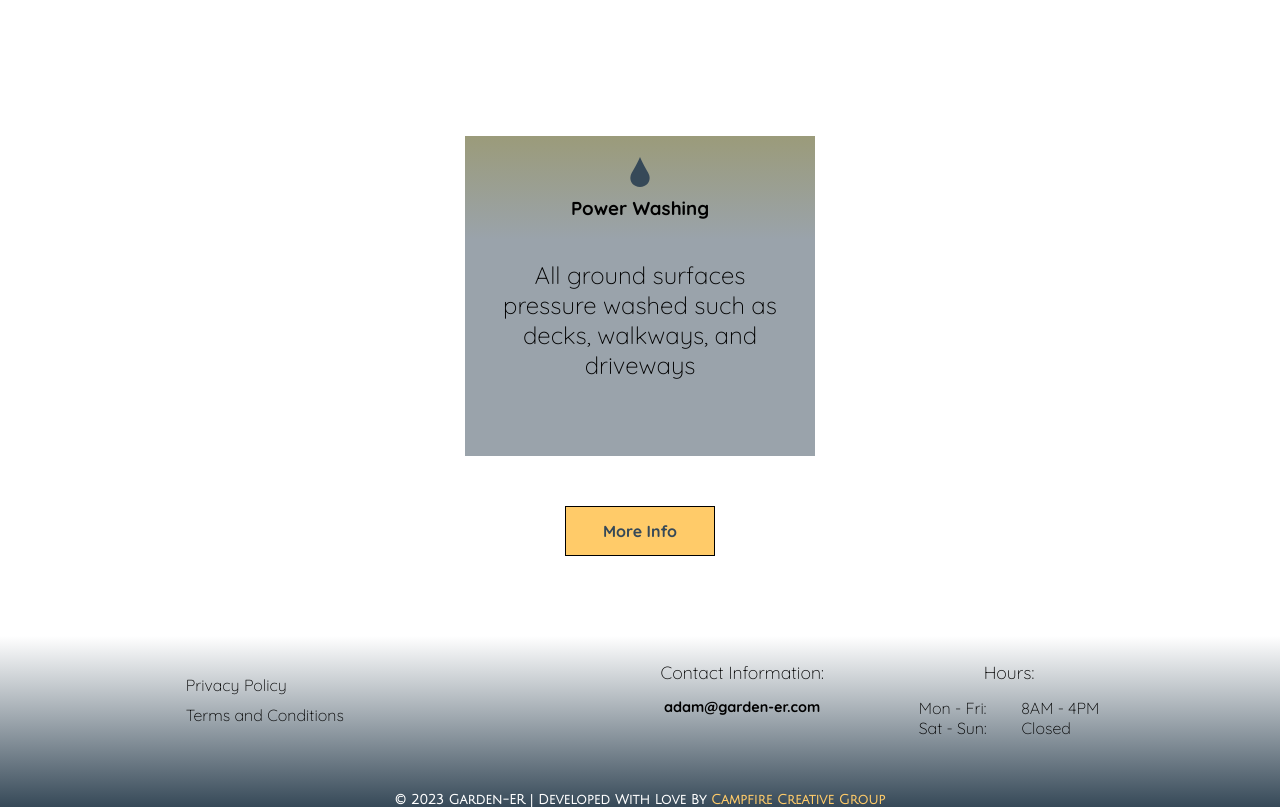
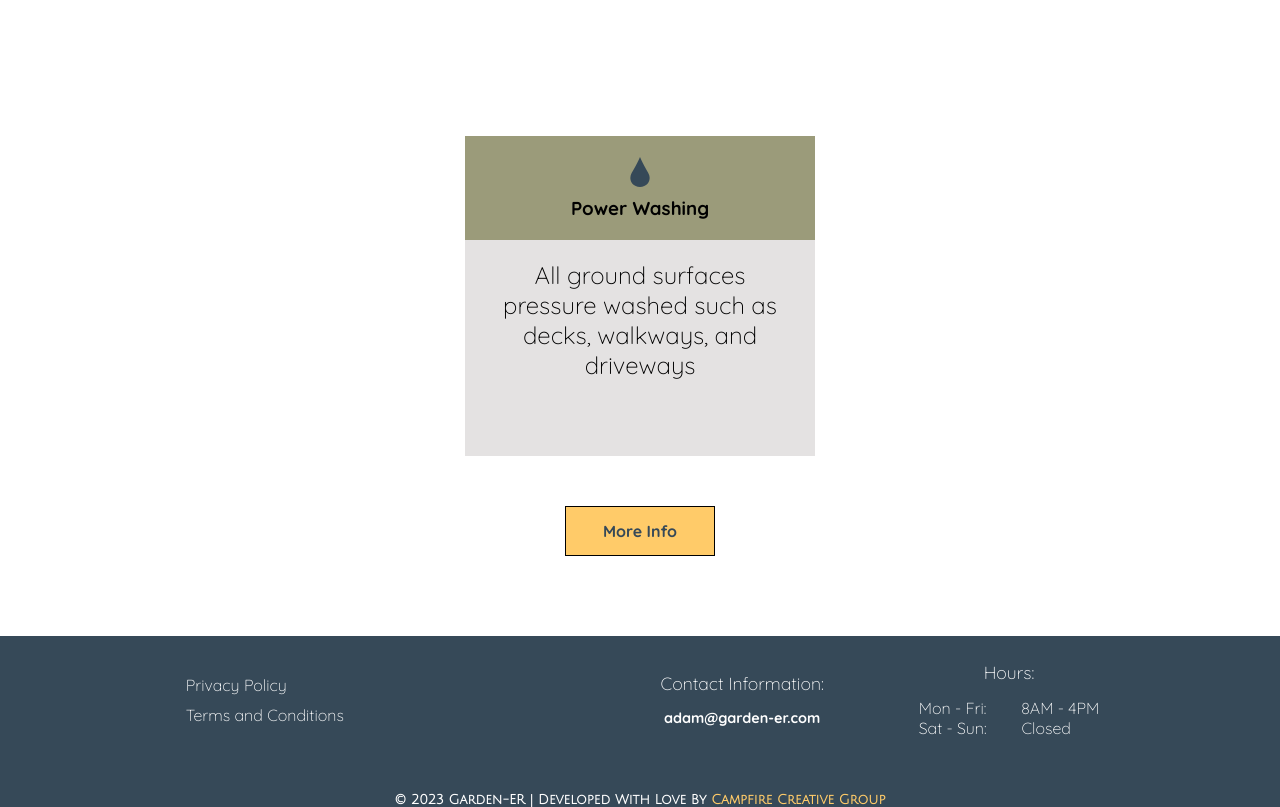
Before and after one commit to jamesrkaliszuk/g-er-nextjs, a Next.js app: page / in a window 1280 px wide. Shown: the part 3040-3847 px from the top of the page. Built offline with nearby package versions, Linux system fonts and the light colour scheme; a web font is replaced by a local one.

Commit message:
Fixed footer and service blocks
got rid of linear gradients, added new date function for footer, and changed some colors.

```diff
--- a/src/components/footer/Footer.jsx
+++ b/src/components/footer/Footer.jsx
@@ -2,6 +2,8 @@ import React from 'react'
 import styles from '../../styles/Footer.module.css'
 
 const Footer = () => {
+    const newDate = new Date();
+    const getFullYear = newDate.getFullYear();
     return (
         <>
             <footer className={styles.footerContainer}>
@@ -31,7 +33,7 @@ const Footer = () => {
                     </div>
                 </div>
 
-                <h5>&copy; 2023 Garden-ER | Developed With Love By <a href="https://campfirecreativegroup.com" target='_blank'>Campfire Creative Group</a></h5>
+                <h5>&copy; {getFullYear} Garden-ER | Developed With Love By <a href="https://campfirecreativegroup.com" target='_blank'>Campfire Creative Group</a></h5>
 
             </footer>
         </>
--- a/src/styles/Footer.module.css
+++ b/src/styles/Footer.module.css
@@ -3,7 +3,7 @@
     width: 100%;
     min-height: 20vh;
     margin-top: 80px;
-    background: linear-gradient(to top, rgb(var(--color-1)) 0%, white 100%);
+    background: rgba(var(--color-1), 1);
     display: flex;
     flex-direction: column;
     justify-content: center;
@@ -31,6 +31,7 @@
 .footerNav li{
     list-style-type: none;
     padding: 5px;
+    color: white;
 }
 
 .footerNav a{
@@ -40,9 +41,10 @@
 
 .footContactInfo {
     display: flex;
+    align-items: center;
     gap: 95px;
     font-family: var(--sec-font);
-    color: black;
+    color: white;
 }
 
 .footContactInfo ul {
--- a/src/styles/ServiceBlock.module.css
+++ b/src/styles/ServiceBlock.module.css
@@ -1,6 +1,5 @@
 
 .service_blocks_wrapper {
-    background: rgba(var(--color-1),0.5);
     text-align: center;
     /* border: 2px solid black; */
     width: 100%;
@@ -8,6 +7,7 @@
     overflow: hidden;
     margin: 50px 0px;
     font-family: var(--sec-font);
+    background: rgba(201, 198, 198, 0.5);
 }
 
 .service_blocks_wrapper p{
@@ -16,7 +16,7 @@
 }
 
 .service_blocks_top {
-    background: linear-gradient(to bottom, var(--color-2), rgba(var(--color-1), 0));
+    background: var(--color-2);
     padding: 20px 0;
     color: black;
 }
```
